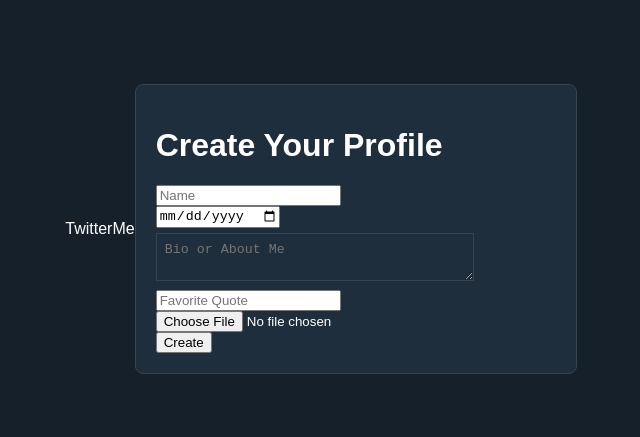
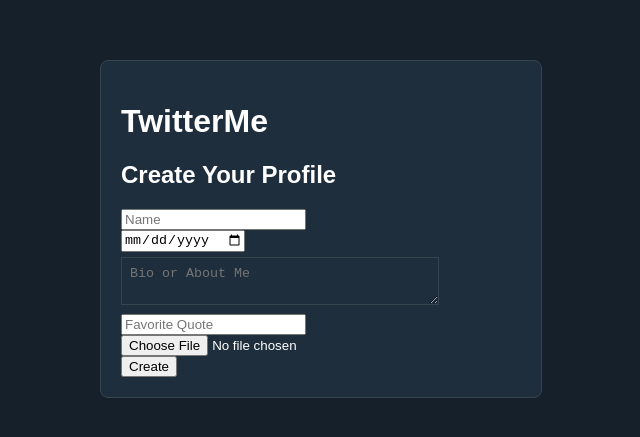
Before and after one commit to jezcode2023/PF102, a plain HTML site: page profile.html in a window 1280 px wide. Shown: the part 171-608 px from the top of the page, without its empty margins (319-959 px from the left). Drawn offline with Linux system fonts and the light colour scheme.

Commit message:
profile.html

```diff
--- a/profile.html
+++ b/profile.html
@@ -1,6 +1,6 @@
 <!DOCTYPE html>
 <html lang="en">
-<head> TwitterMe
+<head>
     <meta charset="UTF-8">
     <meta name="viewport" content="width=device-width, initial-scale=1.0">
     <title>Create Your Profile</title>
@@ -8,7 +8,8 @@
 </head>
 <body>
     <div class="profile-container">
-        <h1>Create Your Profile</h1>
+        <h1>TwitterMe</h1>
+        <h2>Create Your Profile</h2>
         <input type="text" id="name" placeholder="Name"><br>
         <input type="date" id="birthday"><br>
         <textarea id="bio" placeholder="Bio or About Me"></textarea><br>
```
